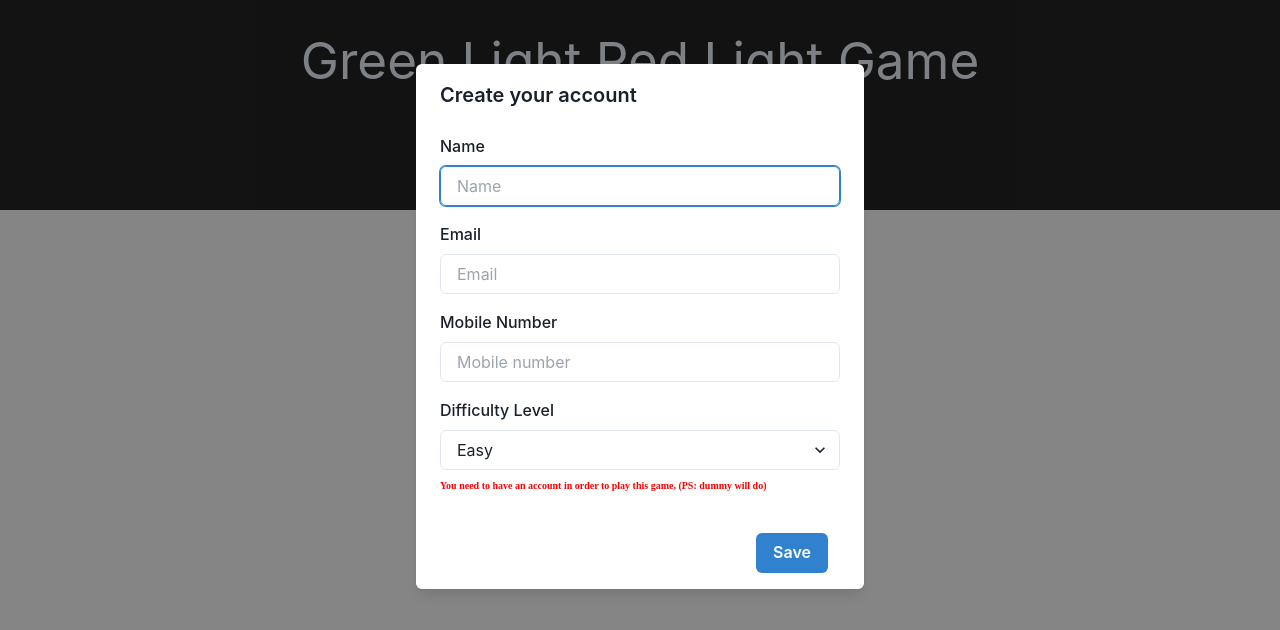
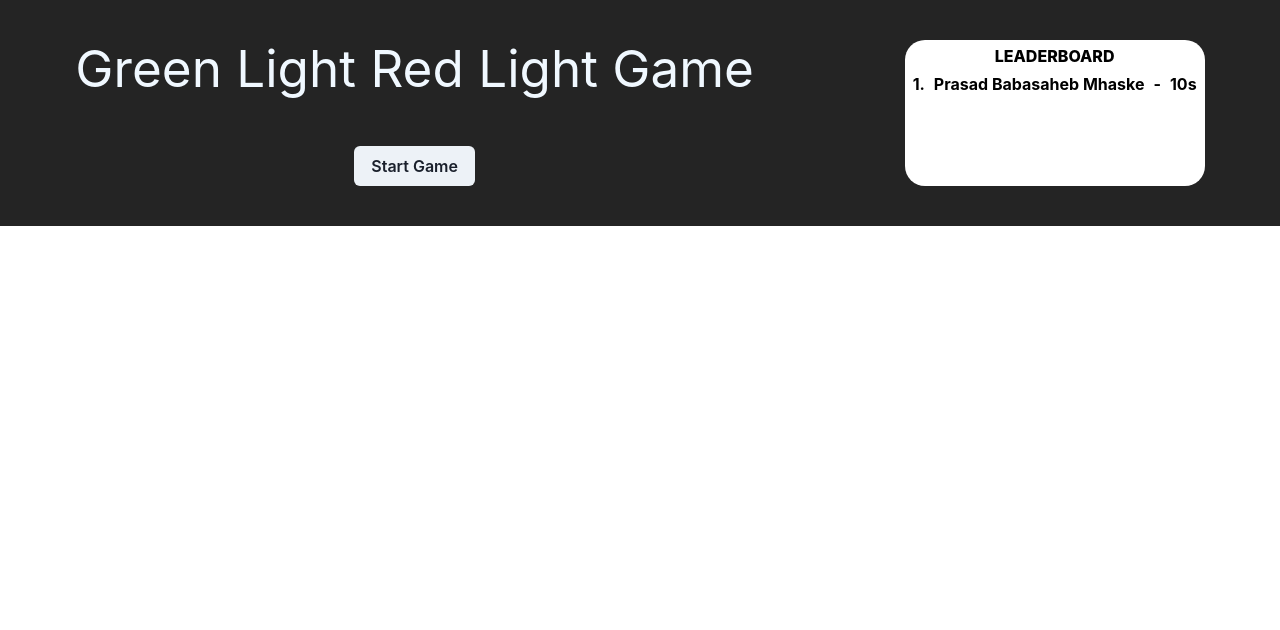
Before and after one commit to ProActive44/The_Return_Journey-Cuvette, a React (Vite) app: page / in a window 1280 px wide. Shown: the top 630 px of the page. Built offline with nearby package versions, Linux system fonts and the light colour scheme.

Commit message:
leaderboard added

```diff
--- a/src/App.css
+++ b/src/App.css
@@ -1,11 +1,12 @@
 #root {
-  max-width: 1280px;
+  max-width: 1400px;
   margin: 0 auto;
-  padding: 2rem;
+  /* padding: 2rem; */
   text-align: center;
   background-color: #242424;
   color: aliceblue;
-
+   /* border: 2px solid green; */
+   width: 100vw;
 }
 
 .box{
--- a/src/App.jsx
+++ b/src/App.jsx
@@ -1,17 +1,12 @@
-import './App.css'
-import GreenLightRedLight from './Components/GreenLightRedLight'
-import LeaderBoard from './Components/LeaderBoard'
-import Registration from './Components/Registration'
-import Home from './Pages/Home'
+import "./App.css";
+import Home from "./Pages/Home";
 
 function App() {
-
   return (
     <div>
-      <Registration/>
-      <Home/>
+      <Home />
     </div>
-  )
+  );
 }
 
-export default App
+export default App;
--- a/src/Components/GreenLightRedLight.jsx
+++ b/src/Components/GreenLightRedLight.jsx
@@ -1,5 +1,8 @@
 import { Button } from "@chakra-ui/react";
 import React, { useState, useEffect, useCallback } from "react";
+import Registration from "./Registration";
+import { useDispatch } from "react-redux";
+import { saveCurrUserScore } from "../Redux/action";
 
 const GreenLightRedLight = ({ targetScore, gameDuration }) => {
   const [gameStarted, setGameStarted] = useState(false);
@@ -8,6 +11,8 @@ const GreenLightRedLight = ({ targetScore, gameDuration }) => {
   const [isGreen, setGreen] = useState(false);
   const [score, setScore] = useState(0);
   const [timeLeft, setTimeLeft] = useState(gameDuration);
+
+  const dispatch = useDispatch()
 
   const getRandomColor = () => {
     return Math.random() < 0.5;
@@ -30,6 +35,9 @@ const GreenLightRedLight = ({ targetScore, gameDuration }) => {
       setGreen(getRandomColor());
     }, randomTime);
   };
+  const endGame = (newScore)=>{
+     dispatch(saveCurrUserScore(newScore))
+  }
 
   useEffect(() => {
     if (gameStarted) {
@@ -45,6 +53,7 @@ const GreenLightRedLight = ({ targetScore, gameDuration }) => {
           } else {
             setGameOver(true);
           }
+          endGame(score)
         }
       }, 1000);
 
@@ -54,12 +63,14 @@ const GreenLightRedLight = ({ targetScore, gameDuration }) => {
 
   const handleClick = (color) => {
     if (color === "green" && gameStarted) {
-      setScore(score + 1);
+      let newScore = score + 1
+      setScore(newScore);
 
       if (score === targetScore - 1) {
         // If the user reaches the target score, they win
         setGameWon(true);
         setGameStarted(false);
+        endGame(newScore)
       } else {
         // If not, change the color for the next click
         changeColor();
@@ -67,6 +78,7 @@ const GreenLightRedLight = ({ targetScore, gameDuration }) => {
     } else if (color === "red" && gameStarted) {
       setGameStarted(false);
       setGameOver(true);
+      endGame(newScore)
     }
   };
 
@@ -81,6 +93,7 @@ const GreenLightRedLight = ({ targetScore, gameDuration }) => {
   return (
     <div>
       <h1 className="Title">Green Light Red Light Game</h1>
+      <Registration/>
       {!gameStarted && !gameOver && !gameWon && (
         <Button onClick={startGame}>Start Game</Button>
       )}
--- a/src/Components/LeaderBoard.jsx
+++ b/src/Components/LeaderBoard.jsx
@@ -1,24 +1,53 @@
-import { Box } from '@chakra-ui/react';
-import React from 'react';
-import { useSelector } from 'react-redux';
+import { Box, Button, Flex, Text } from "@chakra-ui/react";
+import React, { useEffect, useState } from "react";
+import { useSelector } from "react-redux";
 
 const LeaderBoard = () => {
+  const [level, setLevel] = useState("easy");
+  const [sortedUsers, setSortedUsers] = useState([]);
 
-    const AllUsers = useSelector((store)=>store.AllUsers)
-    console.log(AllUsers)
-    return (
-        <div>
-            {
-                AllUsers?.map((ele, idx)=>{
-                    return (
-                        <Box key={idx}>
+  const AllUsers = useSelector((store) => store.AllUsers);
 
-                        </Box>
-                    )
-                })
-            }
-        </div>
-    );
+  useEffect(() => {
+    const filteredAndSortedUsers = AllUsers.filter(
+      (user) => user.score !== undefined
+    ).sort((a, b) => b.score - a.score);
+
+    setSortedUsers(filteredAndSortedUsers);
+  }, [AllUsers]);
+  console.log(AllUsers);
+  return (
+    <Box p={1} w={"300px"} bg={"white"} color={"black"} borderRadius={20}>
+      <Text fontWeight={"extrabold"}>LEADERBOARD</Text>
+      {/* <Flex justify={"space-between"} my={2}>
+        <Button>Easy</Button>
+        <Button>Medium</Button>
+        <Button>Hard</Button>
+      </Flex> */}
+      <Box>
+        {sortedUsers?.map((ele, idx) => {
+          return (
+            <Flex
+              key={idx}
+              p={1}
+              bg={"white"}
+              color={"black"}
+              borderRadius={10}
+              fontWeight={"bold"}
+              justify={"space-between"}
+            >
+              <Text>{idx + 1}.</Text>
+              <Text>{ele.name}</Text>
+              {/* <Text>{ele.email}</Text> */}
+              {/* <Text>{ele.number}</Text> */}
+              <Text>-</Text>
+              <Text>{ele.score}s</Text>
+            </Flex>
+          );
+        })}
+      </Box>
+    </Box>
+  );
 };
 
 export default LeaderBoard;
--- a/src/Components/Registration.jsx
+++ b/src/Components/Registration.jsx
@@ -17,7 +17,7 @@ import {
   Text,
 } from "@chakra-ui/react";
 import { useDispatch, useSelector } from "react-redux";
-import { newUser } from "../Redux/action";
+import { initialLoad, newUser } from "../Redux/action";
 
 const Registration = () => {
   const { isOpen, onOpen, onClose } = useDisclosure();
@@ -74,7 +74,8 @@ const Registration = () => {
   };
 
   useEffect(() => {
-    onOpen();
+    initialLoad(dispatch)
+    // onOpen();
   }, []);
 
   return (
@@ -88,7 +89,7 @@ const Registration = () => {
         <ModalOverlay />
         <ModalContent>
           <ModalHeader>Create your account</ModalHeader>
-          {/* <ModalCloseButton /> */}
+          <ModalCloseButton />
           <ModalBody pb={6}>
             <FormControl>
               <FormLabel>Name</FormLabel>
@@ -134,7 +135,16 @@ const Registration = () => {
                 <option value="hard">Hard</option>
               </Select>
             </FormControl>
-            <Text color={'red'} fontFamily={'cursive'} fontSize={"x-small"} fontWeight={"bold"} mt={2}>You need to have an account in order to play this game, (PS: dummy will do)</Text>
+            <Text
+              color={"red"}
+              fontFamily={"cursive"}
+              fontSize={"x-small"}
+              fontWeight={"bold"}
+              mt={2}
+            >
+              You need to have an account in order to play this game, (PS: dummy
+              will do)
+            </Text>
           </ModalBody>
 
           <ModalFooter>
@@ -143,7 +153,6 @@ const Registration = () => {
             </Button>
             {/* <Button onClick={onClose}>Cancel</Button> */}
           </ModalFooter>
-
         </ModalContent>
       </Modal>
     </>
--- a/src/Pages/Home.jsx
+++ b/src/Pages/Home.jsx
@@ -2,11 +2,23 @@ import React from "react";
 import GreenLightRedLight from "../Components/GreenLightRedLight";
 import LeaderBoard from "../Components/LeaderBoard";
 import { Box, Flex } from "@chakra-ui/react";
+import { useSelector } from "react-redux";
 
 const Home = () => {
+  const level = useSelector((store) => {
+    return store.level;
+  });
+
+  let targetScore = level === "easy" ? 10 : level === "medium" ? 15 : 25;
+  let gameDuration = 40;
+
   return (
-    <Flex>
-      <GreenLightRedLight targetScore={10} gameDuration={40} />
+    <Flex justify={"space-around"} my={10}>
+      <GreenLightRedLight
+        targetScore={targetScore}
+        gameDuration={gameDuration}
+        w={"50%"}
+      />
       <LeaderBoard />
     </Flex>
   );
--- a/src/Redux/action.js
+++ b/src/Redux/action.js
@@ -1,5 +1,20 @@
-import { SAVENEWUSER } from "./actionTypes";
+import { SAVENEWUSER, CURRUSERSCORE } from "./actionTypes";
 
 export const newUser = (user) => (dispatch) => {
   dispatch({ type: SAVENEWUSER, payload: user });
 };
+
+export const saveCurrUserScore = (user) => (dispatch) => {
+  dispatch({ type: CURRUSERSCORE, payload: user });
+};
+
+export function initialLoad(dispatch) {
+  let user = {
+    email: "prasadmhaske2001@gmail.com",
+    level: "easy",
+    name: "Prasad Babasaheb Mhaske",
+    number: "78745218956",
+    score: 10,
+  };
+  dispatch(newUser(user));
+}
--- a/src/Redux/actionTypes.js
+++ b/src/Redux/actionTypes.js
@@ -1 +1,2 @@
 export const SAVENEWUSER = "SAVENEWUSER";
+export const CURRUSERSCORE = "CURRUSERSCORE";
--- a/src/Redux/reducer.js
+++ b/src/Redux/reducer.js
@@ -1,9 +1,10 @@
-import { SAVENEWUSER } from "./actionTypes";
+import { CURRUSERSCORE, SAVENEWUSER } from "./actionTypes";
 
 const initState = {
   AllUsers: [],
   isLoading: false,
   isError: false,
+  currUser: {},
 };
 
 const Reducer = (state = initState, action) => {
@@ -11,7 +12,26 @@ const Reducer = (state = initState, action) => {
 
   switch (type) {
     case SAVENEWUSER:
-      return { ...state, AllUsers: [...state.AllUsers, payload] };
+      return {
+        ...state,
+        AllUsers: [...state.AllUsers, payload],
+        currUser: payload,
+      };
+
+    case CURRUSERSCORE:
+      let newAllUsers = state.AllUsers.map((ele) => {
+        if (ele.email === payload.email) {
+          if (payload.score > ele.score) {
+            return payload;
+          }
+        }
+        return ele;
+      });
+      return {
+        ...state,
+        currUser: payload,
+        AllUsers: newAllUsers,
+      };
 
     default:
       return state;
```
